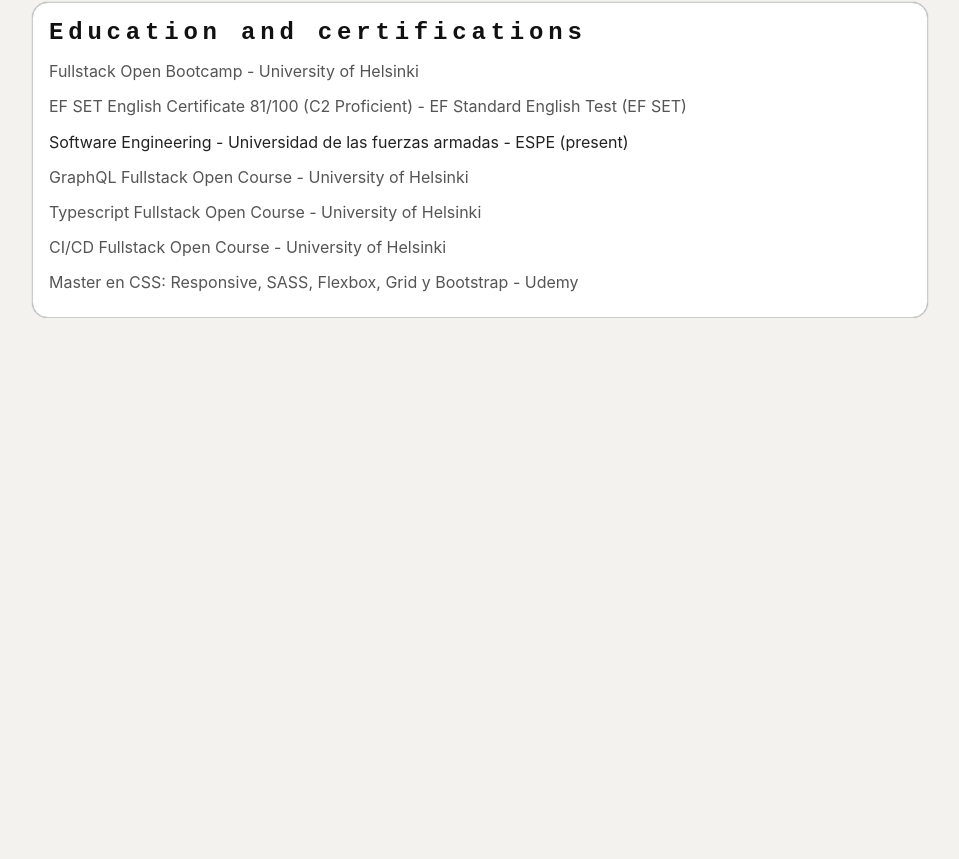
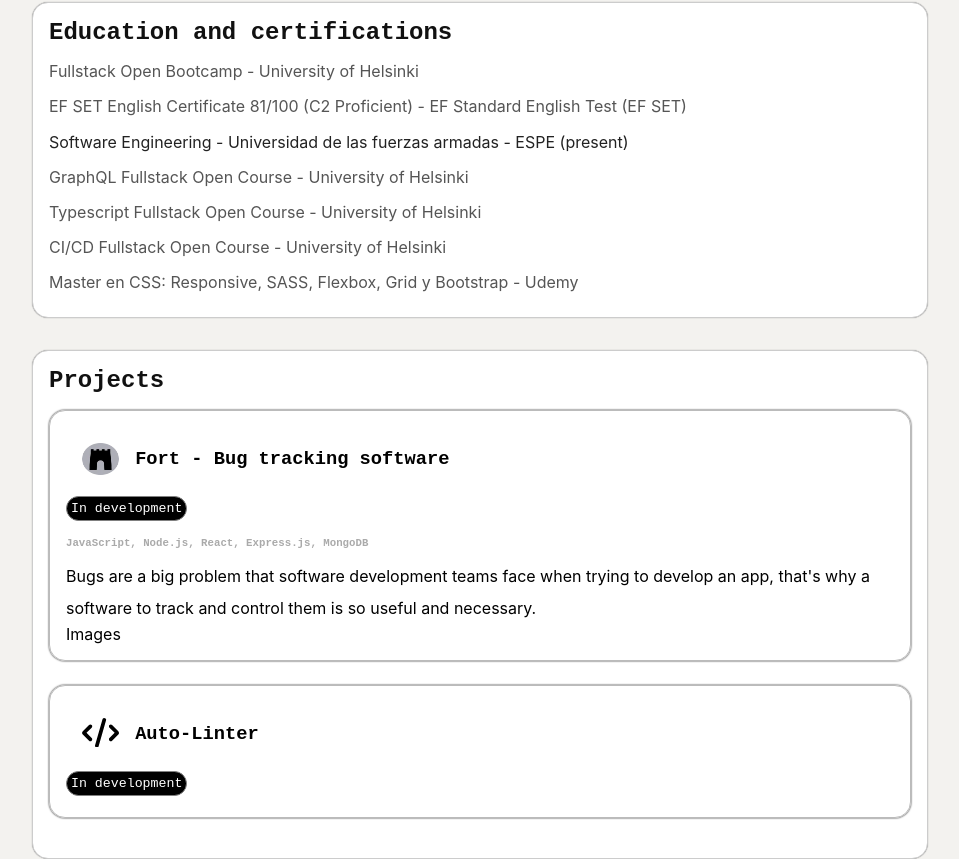
Before and after one commit to olivierpas13/personalPortfolio, a Next.js app: page / in a window 1280 px wide. Shown: the part 1252-2111 px from the top of the page, without its empty margins (272-1231 px from the left). Before the commit the page ends 1570 px from the top, so only its background shows below. Built offline with nearby package versions, Linux system fonts and the light colour scheme.

Commit message:
projects section progress

```diff
--- a/components/education/styledEducation.js
+++ b/components/education/styledEducation.js
@@ -1,17 +1,8 @@
 import styled from "styled-components";
 
-const StyledEducation = styled.section`
-    background-color: white;
-    border-radius: 1em;
-    border: 1px solid #ccc;
-    box-shadow: 0px 0px 1px gray;
-    padding: 1em;
-    margin-top: 2em;
-    h2{
-        color: #111;
-        font-family: 'Courier New', Courier, monospace !important;
-        letter-spacing: 0.2em;
-    }
+import HomeSection from "components/generalComponents/homeSection";
+
+const StyledEducation = styled(HomeSection)`
     ul{
         color:#222;
         line-height: 2.2em;
--- /dev/null
+++ b/components/generalComponents/homeSection.js
@@ -0,0 +1,16 @@
+import styled from "styled-components";
+
+const HomeSection = styled.section`
+    background-color: white;
+    border-radius: 1em;
+    border: 1px solid #ccc;
+    box-shadow: 0px 0px 1px gray;
+    padding: 1em;
+    margin-top: 2em;
+    h2{
+        color: #111;
+        font-family: 'Courier New', Courier, monospace !important;
+    }
+`
+
+export default HomeSection;
--- a/components/home/home.jsx
+++ b/components/home/home.jsx
@@ -4,6 +4,7 @@
 import AboutMe from "components/aboutMe/aboutMe";
 import Skills from "components/skills/skills";
 import Education from "components/education/education";
+import Projects from "components/projects/projects";
 
 const Home = () => {
     return (
@@ -12,6 +13,7 @@
                 <AboutMe/>
                 <Skills/>
                 <Education/>
+                <Projects/>
             </StyledHome>
         </LandingLayout>
     );
--- /dev/null
+++ b/components/projects/projects.jsx
@@ -0,0 +1,54 @@
+import Image from "next/image";
+
+import StyledProjects from "./styledProjects";
+import fort from "public/fort.webp";
+
+const Projects = () => {
+  return (
+    <StyledProjects>
+      <h2>Projects</h2>
+      <div>
+        <div className="project">
+          <div className="title">
+            <div className="logo">
+              <Image src={fort} alt="Fort logo" fill />
+            </div>
+            <h3 className="project-title">Fort - Bug tracking software</h3>
+          </div>
+          <h5 className="status">In development</h5>
+          <h6 className="tech">JavaScript, Node.js, React, Express.js, MongoDB</h6>
+          <p className="description">
+            Bugs are a big problem that software development teams face when
+            trying to develop an app, that&apos;s why a software to track and
+            control them is so useful and necessary.{" "}
+          </p>
+          <div className="images" >Images</div>
+        </div>
+        <div className="project">
+          {/* <!--! Font Awesome Pro 6.2.1 by @fontawesome - https://fontawesome.com License - https://fontawesome.com/license (Commercial License) Copyright 2022 Fonticons, Inc. --> */}
+          <div className="title">
+            <div className="logo">
+              <svg xmlns="http://www.w3.org/2000/svg" viewBox="0 0 640 512">
+                <path
+                  d="M392.8 1.2c-17-4.9-34.7 5-39.6 22l-128 448c-4.9 17
+                5 34.7 22 39.6s34.7-5 39.6-22l128-448c4.9-17-5-34.7-22-39.6zm80.6
+                120.1c-12.5 12.5-12.5 32.8 0 45.3L562.7 256l-89.4 89.4c-12.5
+                12.5-12.5 32.8 0 45.3s32.8 12.5 45.3 0l112-112c12.5-12.5
+                12.5-32.8 0-45.3l-112-112c-12.5-12.5-32.8-12.5-45.3 0zm-306.7
+                0c-12.5-12.5-32.8-12.5-45.3 0l-112 112c-12.5 12.5-12.5 32.8 0 45.3l112
+                112c12.5 12.5 32.8 12.5 45.3 0s12.5-32.8 0-45.3L77.3 256l89.4-89.4c12.5-12.5
+                12.5-32.8 0-45.3z"
+                />
+              </svg>
+            </div>
+            <h3 className="project-title">Auto-Linter</h3>
+          </div>
+          <h5 className="status">In development</h5>
+          <p className="description"></p>
+        </div>
+      </div>
+    </StyledProjects>
+  );
+};
+
+export default Projects;
--- /dev/null
+++ b/components/projects/styledProjects.js
@@ -0,0 +1,57 @@
+import styled from "styled-components";
+
+import HomeSection from "components/generalComponents/homeSection";
+
+const StyledProjects = styled(HomeSection)`
+        .project{
+            border: 1px solid #bbb;
+            box-shadow: 0px 0px 2px black;
+            border-radius: 1em;
+            padding: 1em;
+            margin-bottom: 1.5em;
+            .title{
+                padding: 1em;
+                height: 2em;
+                display: flex;
+                flex-direction: row;
+                align-items: center;
+                .logo{
+                    margin-right: 1em;
+                    border-radius: 20em;
+                    position: relative;
+                    overflow: hidden;
+                    flex: 1;
+                    /* width: 50%; */
+                    height: 100%;
+                }
+                .project-title{
+                    font-family: 'Courier New', Courier, monospace;
+                    flex: 20;
+                }
+            }
+            .status{
+                display: inline-block;
+                font-family: 'Courier New', Courier, monospace;
+                border: 1px solid gray;
+                border-radius: 1rem;
+                padding: 0.3em;
+                color: white;
+                font-weight: 400;
+                background-color: black;
+                margin: 0.4em 0;
+            }
+            .tech{
+                padding: 1em 0;
+                color: #aaa;
+                font-family: 'Courier New', Courier, monospace;
+            }
+            .description{
+                line-height: 2em;
+            }
+            &:first-child{
+                margin-top: 1em;
+            }
+        }
+    `
+
+export default StyledProjects;
--- a/components/skills/styledSkills.js
+++ b/components/skills/styledSkills.js
@@ -1,17 +1,8 @@
 import styled from "styled-components";
 
-const StyledSkills = styled.section`
-    background-color: white;
-    border-radius: 1em;
-    border: 1px solid #ccc;
-    box-shadow: 0px 0px 1px gray;
-    padding: 1em;
-    margin-top: 2em;
-    h2{
-        font-family: 'Courier New', Courier, monospace !important;
-        color: #111;
-        letter-spacing: 0.2em;
-    }
+import HomeSection from "components/generalComponents/homeSection";
+
+const StyledSkills = styled(HomeSection)`
     ul{
         display: grid;
         grid-template-columns: 1fr 1fr 1fr;
```
Also changed, not shown: public/fort.webp (added).
